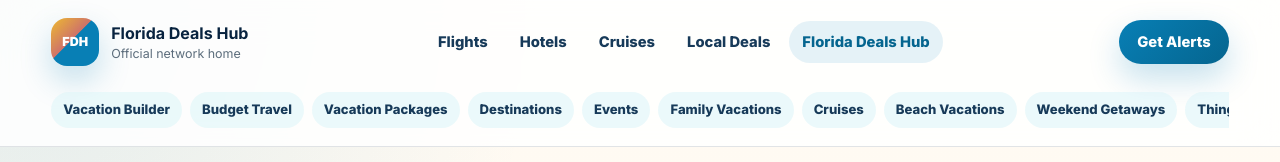
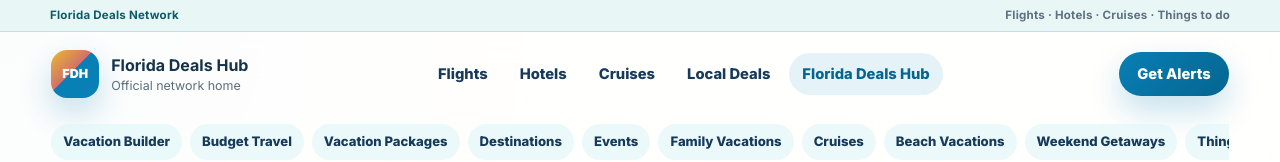
Before and after one commit to jmanock/fdhub, a Next.js app: page / in a window 1280 px wide. Shown: the top 162 px of the page. Built offline with nearby package versions, Linux system fonts and the light colour scheme.

Commit message:
updated to v25

```diff
--- a/app/globals.css
+++ b/app/globals.css
@@ -85,6 +85,18 @@
   border: 0;
 }
 
+/* Florida Deals Network V25 shared design primitives. Source: /shared/design-system. */
+:root { --fdn-ink: #14324a; --fdn-ink-muted: #5d7180; --fdn-teal: #147d85; --fdn-teal-deep: #0d5d68; --fdn-sky: #e8f6f6; --fdn-sand: #fbf8f2; --fdn-sun: #f4be45; --fdn-coral: #f07a63; --fdn-white: #fff; --fdn-line: rgba(20, 50, 74, .14); --fdn-radius-sm: 8px; --fdn-radius-md: 14px; --fdn-radius-lg: 22px; --fdn-radius-pill: 999px; --fdn-shadow-soft: 0 14px 34px rgba(20, 50, 74, .09); --fdn-body-font: Inter, ui-sans-serif, system-ui, -apple-system, BlinkMacSystemFont, "Segoe UI", sans-serif; }
+.fdn-site { color: var(--fdn-ink); font-family: var(--fdn-body-font); }
+.fdn-network-bar { display: flex; align-items: center; justify-content: space-between; gap: 1rem; min-height: 2rem; padding: .4rem max(1rem, calc((100vw - 1180px) / 2)); color: var(--fdn-ink); background: var(--fdn-sky); border-bottom: 1px solid var(--fdn-line); font-size: .72rem; font-weight: 800; letter-spacing: .02em; }
+.fdn-network-bar strong { color: var(--fdn-teal-deep); } .fdn-network-bar span:last-child { color: var(--fdn-ink-muted); font-weight: 700; }
+.fdn-card { border: 1px solid var(--fdn-line); border-radius: var(--fdn-radius-md); background: var(--fdn-white); box-shadow: var(--fdn-shadow-soft); }
+.fdn-button-primary, .fdn-button-secondary { display: inline-flex; min-height: 2.75rem; align-items: center; justify-content: center; gap: .5rem; border-radius: var(--fdn-radius-sm); padding: .75rem 1.1rem; font-size: .875rem; font-weight: 800; transition: transform 180ms ease, background-color 180ms ease, border-color 180ms ease; }
+.fdn-button-primary { color: var(--fdn-white); background: var(--fdn-teal); } .fdn-button-secondary { color: var(--fdn-teal-deep); background: var(--fdn-white); border: 1px solid var(--fdn-line); }
+.fdn-button-primary:hover, .fdn-button-secondary:hover { transform: translateY(-1px); } .fdn-button-primary:focus-visible, .fdn-button-secondary:focus-visible, .fdn-network-bar a:focus-visible { outline: 3px solid var(--fdn-sun); outline-offset: 3px; }
+.fdn-badge { display: inline-flex; align-items: center; min-height: 1.75rem; border-radius: var(--fdn-radius-pill); padding: .35rem .7rem; color: var(--fdn-teal-deep); background: var(--fdn-sky); font-size: .75rem; font-weight: 800; }
+@media (max-width: 640px) { .fdn-network-bar { align-items: flex-start; flex-direction: column; gap: .15rem; padding-block: .45rem; } }
+
 .site-header {
   position: sticky;
   top: 0;
--- a/app/layout.js
+++ b/app/layout.js
@@ -71,7 +71,11 @@
 export default function RootLayout({ children }) {
   return (
     <html lang="en">
-      <body>
+      <body className="fdn-site">
+        <div className="fdn-network-bar" role="note" aria-label="Florida Deals Network family">
+          <strong>Florida Deals Network</strong>
+          <span>Flights · Hotels · Cruises · Things to do</span>
+        </div>
         {children}
         <AnalyticsEvents />
         <script
```
